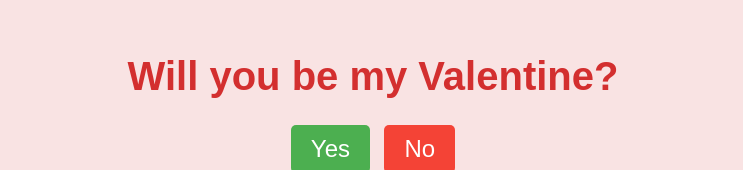
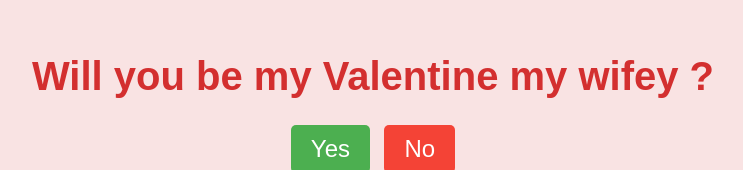
Before and after one commit to TheIceFlame/Will-you-be-my-valentine, a plain HTML site: page index.html in a window 1280 px wide. Shown: the part 138-308 px from the top of the page, without its empty margins (267-1010 px from the left). Drawn offline with Linux system fonts and the light colour scheme; no server answers.

Commit message:
Update index.html

```diff
--- a/index.html
+++ b/index.html
@@ -8,7 +8,7 @@
 </head>
 <body>
     <div class="container">
-        <h1>Will you be my Valentine?</h1>
+        <h1>Will you be my Valentine my wifey ?</h1>
         <div class="buttons">
             <button class="yes-button" onclick="handleYesClick()">Yes</button>
             <button class="no-button" onclick="handleNoClick()">No</button>
```
